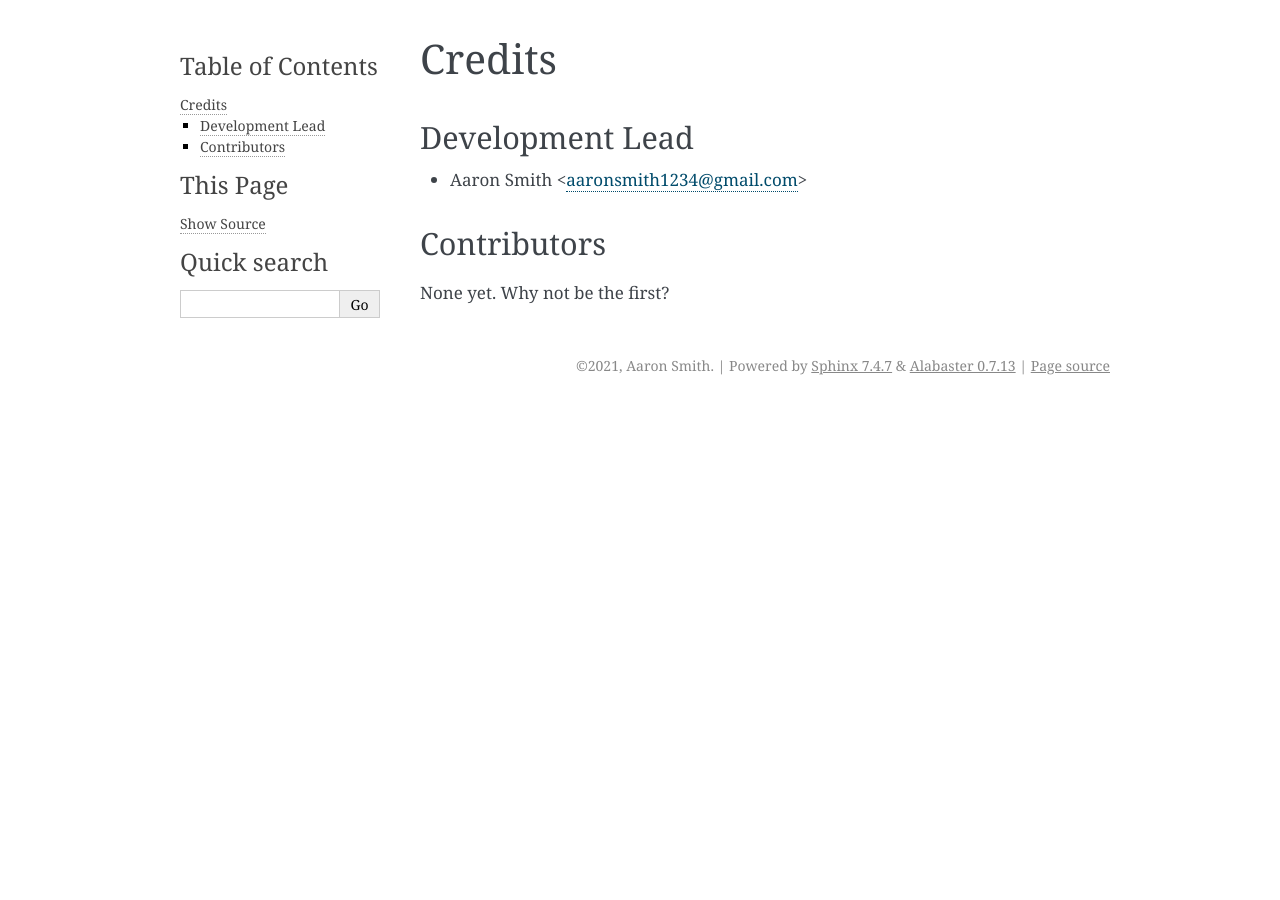
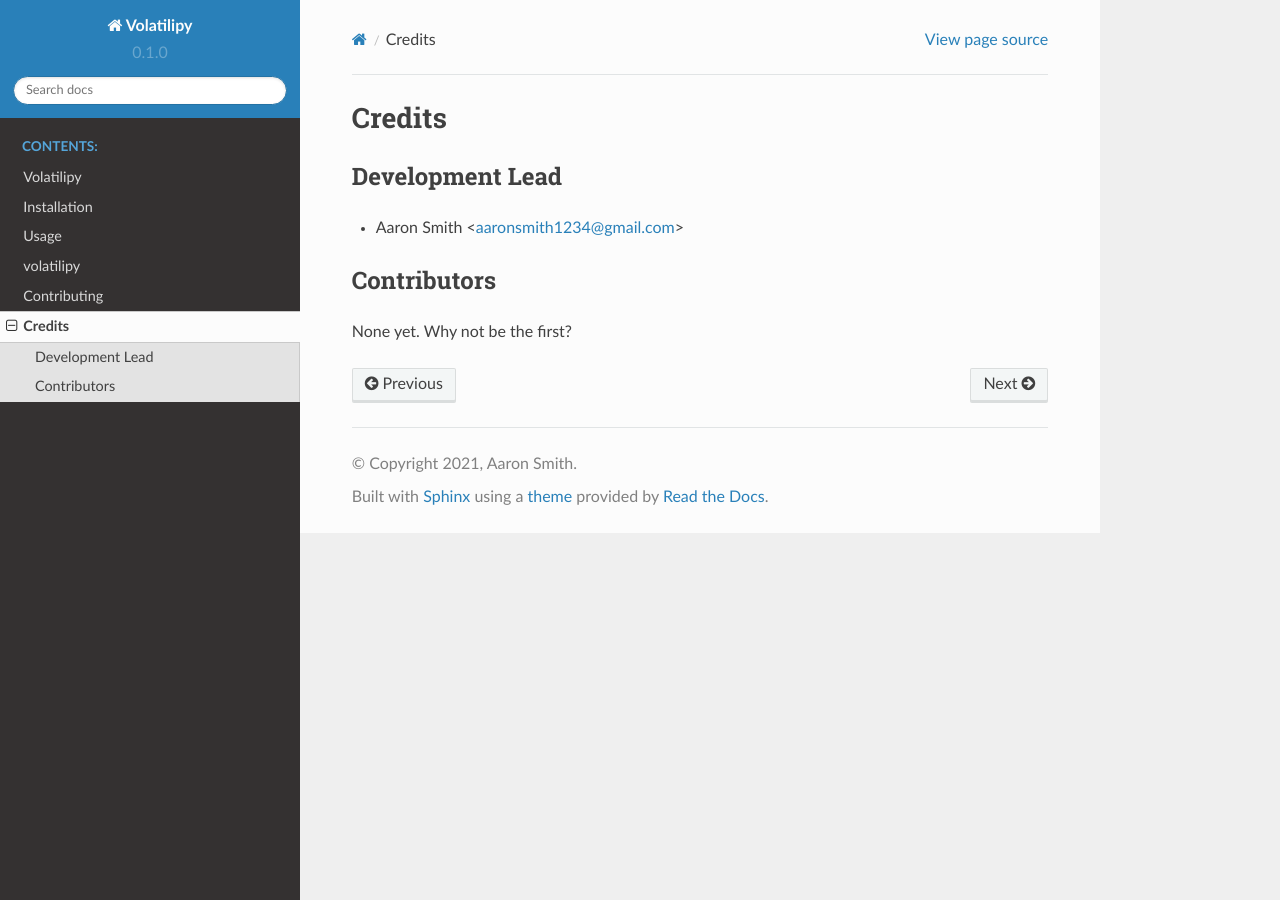
Before and after one commit to aaronsmith1234/volatilipy, a Sphinx documentation site: the page built from docs/authors.rst, in a window 1280 px wide. Built offline with Sphinx 7.4.7 and the Read the Docs theme 2.0.0, drawn with Linux system fonts in a browser that asks for light colours; pages that are not in the unit, such as notebooks, are missing from menus.

Commit message:
updates for ci

```diff
--- a/docs/conf.py
+++ b/docs/conf.py
@@ -19,7 +19,8 @@
 #
 import os
 import sys
-sys.path.insert(0, os.path.abspath('..'))
+
+sys.path.insert(0, os.path.abspath(".."))
 
 import volatilipy
 
@@ -31,22 +32,27 @@
 
 # Add any Sphinx extension module names here, as strings. They can be
 # extensions coming with Sphinx (named 'sphinx.ext.*') or your custom ones.
-extensions = ['sphinx.ext.autodoc', 'sphinx.ext.viewcode']
+extensions = [
+    "sphinx.ext.autodoc",
+    "sphinx.ext.viewcode",
+    "sphinx.ext.napoleon",
+    "sphinx_rtd_theme",
+]
 
 # Add any paths that contain templates here, relative to this directory.
-templates_path = ['_templates']
+templates_path = ["_templates"]
 
 # The suffix(es) of source filenames.
 # You can specify multiple suffix as a list of string:
 #
 # source_suffix = ['.rst', '.md']
-source_suffix = '.rst'
+source_suffix = ".rst"
 
 # The master toctree document.
-master_doc = 'index'
+master_doc = "index"
 
 # General information about the project.
-project = 'Volatilipy'
+project = "Volatilipy"
 copyright = "2021, Aaron Smith"
 author = "Aaron Smith"
 
@@ -69,10 +75,10 @@
 # List of patterns, relative to source directory, that match files and
 # directories to ignore when looking for source files.
 # This patterns also effect to html_static_path and html_extra_path
-exclude_patterns = ['_build', 'Thumbs.db', '.DS_Store']
+exclude_patterns = ["_build", "Thumbs.db", ".DS_Store"]
 
 # The name of the Pygments (syntax highlighting) style to use.
-pygments_style = 'sphinx'
+pygments_style = "sphinx"
 
 # If true, `todo` and `todoList` produce output, else they produce nothing.
 todo_include_todos = False
@@ -83,7 +89,7 @@
 # The theme to use for HTML and HTML Help pages.  See the documentation for
 # a list of builtin themes.
 #
-html_theme = 'alabaster'
+html_theme = "sphinx_rtd_theme"
 
 # Theme options are theme-specific and customize the look and feel of a
 # theme further.  For a list of options available for each theme, see the
@@ -94,13 +100,13 @@
 # Add any paths that contain custom static files (such as style sheets) here,
 # relative to this directory. They are copied after the builtin static files,
 # so a file named "default.css" will overwrite the builtin "default.css".
-html_static_path = ['_static']
+html_static_path = ["_static"]
 
 
 # -- Options for HTMLHelp output ---------------------------------------
 
 # Output file base name for HTML help builder.
-htmlhelp_basename = 'volatilipydoc'
+htmlhelp_basename = "volatilipydoc"
 
 
 # -- Options for LaTeX output ------------------------------------------
@@ -109,15 +115,12 @@
     # The paper size ('letterpaper' or 'a4paper').
     #
     # 'papersize': 'letterpaper',
-
     # The font size ('10pt', '11pt' or '12pt').
     #
     # 'pointsize': '10pt',
-
     # Additional stuff for the LaTeX preamble.
     #
     # 'preamble': '',
-
     # Latex figure (float) alignment
     #
     # 'figure_align': 'htbp',
@@ -127,9 +130,7 @@
 # (source start file, target name, title, author, documentclass
 # [howto, manual, or own class]).
 latex_documents = [
-    (master_doc, 'volatilipy.tex',
-     'Volatilipy Documentation',
-     'Aaron Smith', 'manual'),
+    (master_doc, "volatilipy.tex", "Volatilipy Documentation", "Aaron Smith", "manual"),
 ]
 
 
@@ -137,11 +138,7 @@
 
 # One entry per manual page. List of tuples
 # (source start file, name, description, authors, manual section).
-man_pages = [
-    (master_doc, 'volatilipy',
-     'Volatilipy Documentation',
-     [author], 1)
-]
+man_pages = [(master_doc, "volatilipy", "Volatilipy Documentation", [author], 1)]
 
 
 # -- Options for Texinfo output ----------------------------------------
@@ -150,10 +147,13 @@
 # (source start file, target name, title, author,
 #  dir menu entry, description, category)
 texinfo_documents = [
-    (master_doc, 'volatilipy',
-     'Volatilipy Documentation',
-     author,
-     'volatilipy',
-     'One line description of project.',
-     'Miscellaneous'),
+    (
+        master_doc,
+        "volatilipy",
+        "Volatilipy Documentation",
+        author,
+        "volatilipy",
+        "One line description of project.",
+        "Miscellaneous",
+    ),
 ]
--- /dev/null
+++ b/docs/modules.rst
@@ -0,0 +1,7 @@
+volatilipy
+==========
+
+.. toctree::
+   :maxdepth: 4
+
+   volatilipy
```
Also changed, not shown: docs/volatilipy.rst (added, +37 -0 lines), requirements_dev.txt (+8 -10 lines), .travis.yml.
